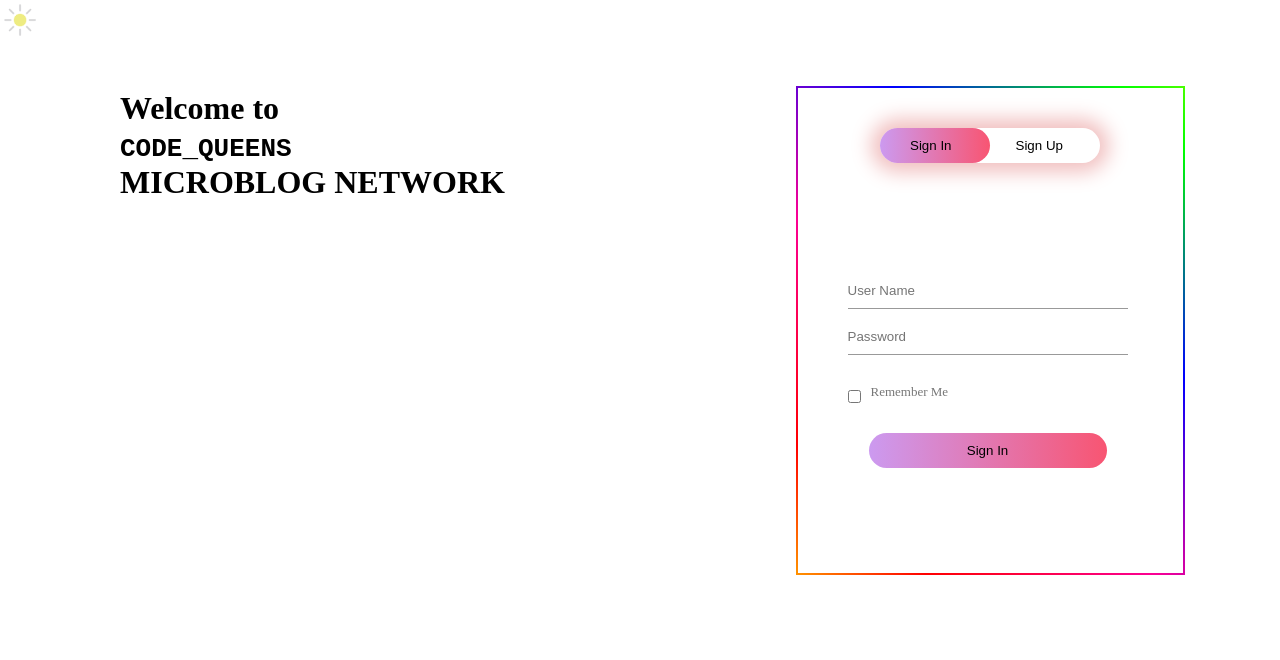
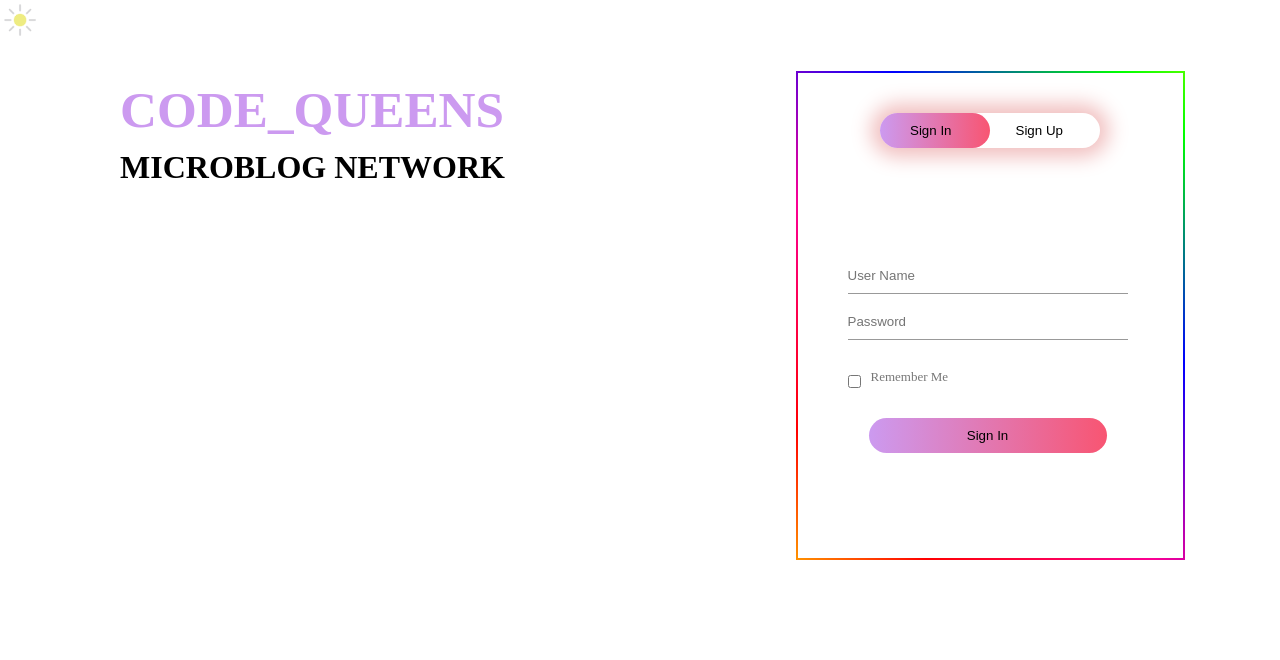
Before and after one commit to Eshepard2/microBlog-Capstone, a plain HTML site: page index.html in a window 1280 px wide. Shown: the top 660 px of the page. Drawn offline with Linux system fonts and the light colour scheme.

Commit message:
add planet img to assets folder, add h2 tag to index.html

```diff
--- a/index.html
+++ b/index.html
@@ -34,9 +34,9 @@
     </div>
 
     <header>
-        <h1>Welcome to <br> <code>CODE_QUEENS</code> <br>
 
-            MICROBLOG NETWORK</h1>
+        <h2 data-text="CODE_QUEENS">CODE_QUEENS</h2>
+        <h1>MICROBLOG NETWORK</h1>
     </header>
 
     <main>
@@ -47,6 +47,8 @@
         <div class="stars5"></div>
         <div class="stars6"></div>
         <div class="stars7"></div>
+
+        <div id="planet" style="display: none;"></div>
 
 
 
```
Also changed, not shown: LogIn_Register_Page/assets/bubble-gum-planet-saturn.gif (added).
